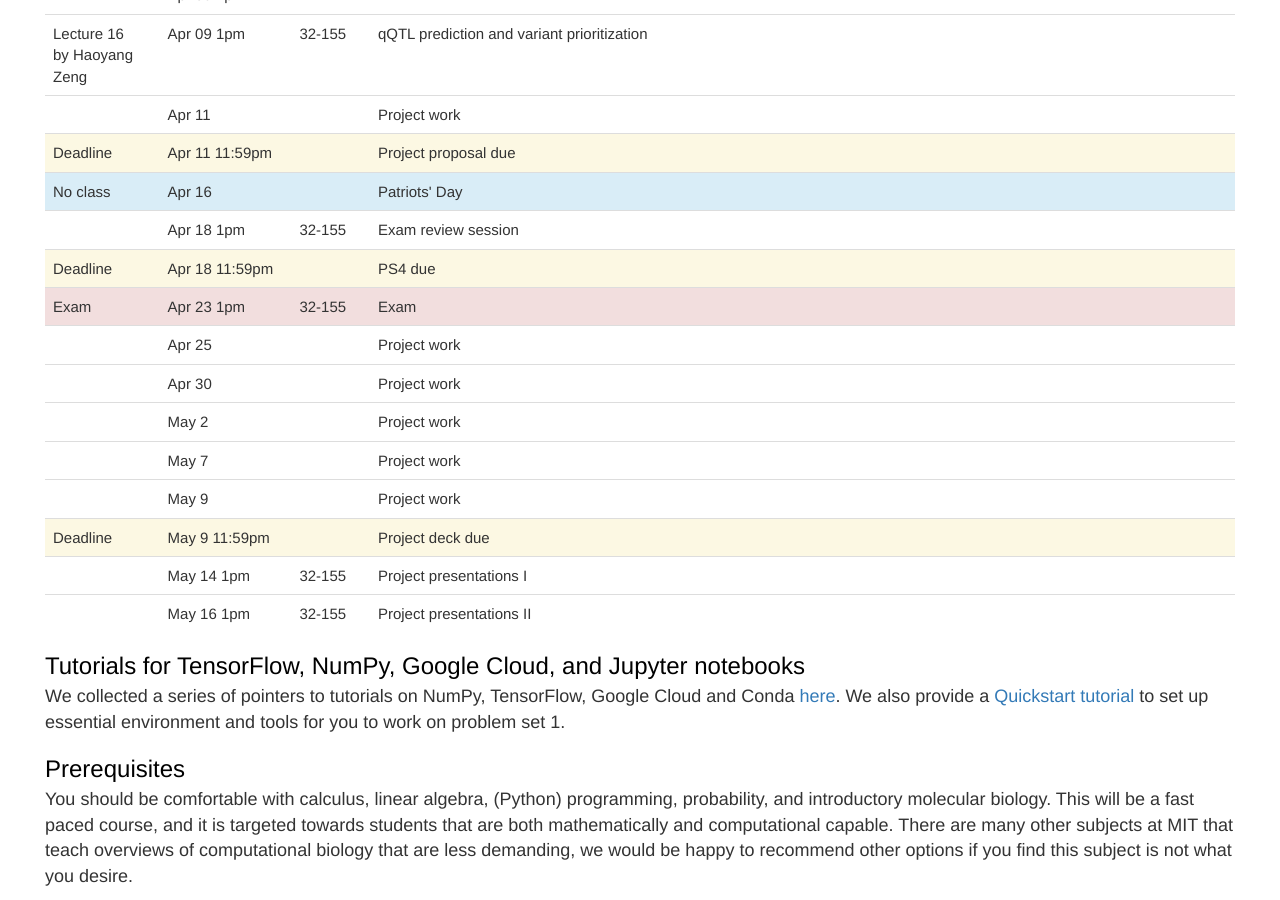
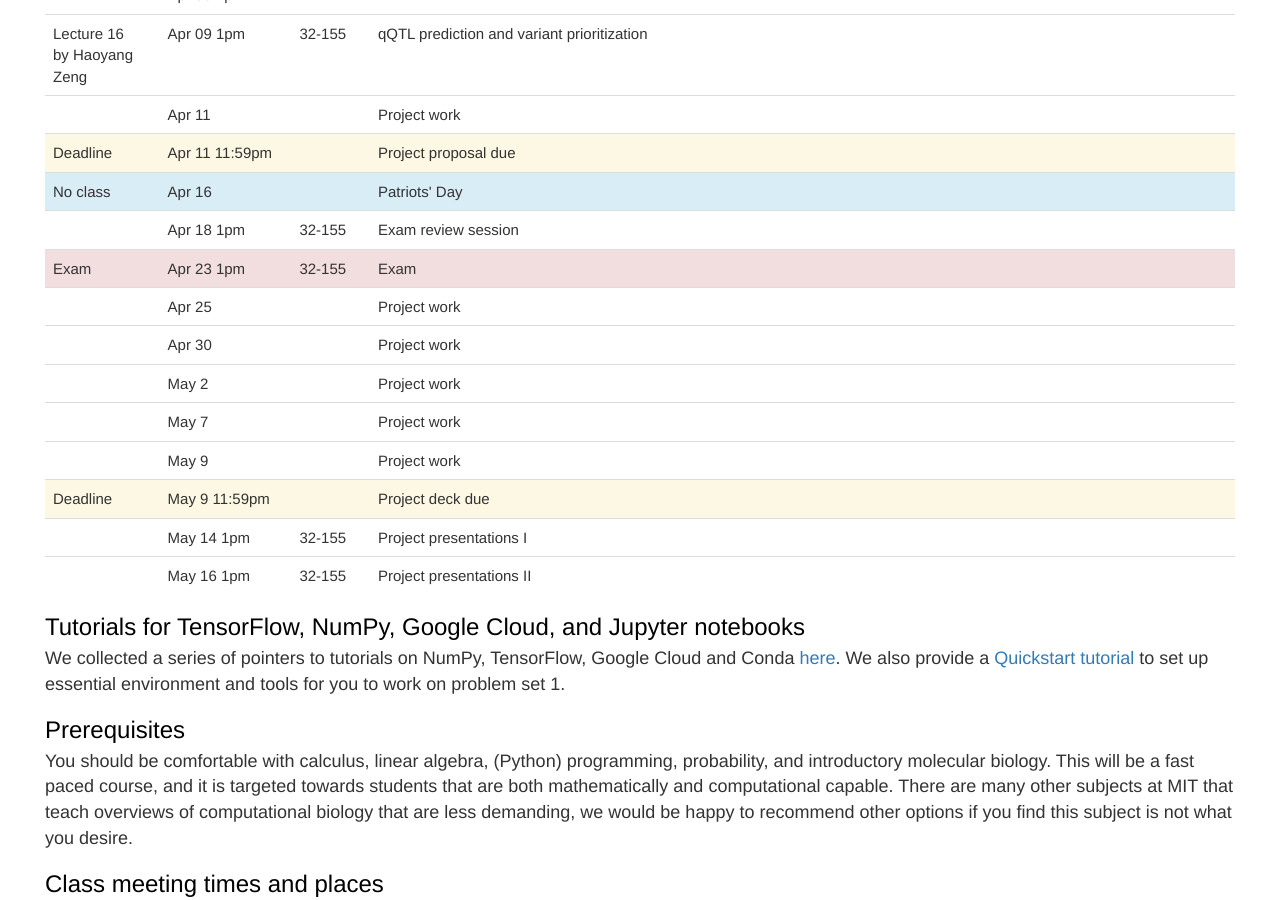
Before and after one commit to mit6874/mit6874.github.io, a Jekyll site: the page built from index.html, in a window 1280 px wide and 900 px high, scrolled down 2816 px. Built offline with Jekyll 4.4.1, drawn with Linux system fonts in a browser that asks for light colours; nearby versions of some CDN libraries.

Commit message:
Remove PS4

```diff
--- a/index.html
+++ b/index.html
@@ -415,14 +415,6 @@ layout: default
             <td></td>
             <td></td>
         </tr>
-        <tr class="warning">
-            <td>Deadline</td>
-            <td>Apr 18 11:59pm</td>
-            <td></td>
-            <td>PS4 due</td>
-            <td></td>
-            <td></td>
-        </tr>
         <tr class="danger">
             <td>Exam</td>
             <td>Apr 23 1pm</td>
```
